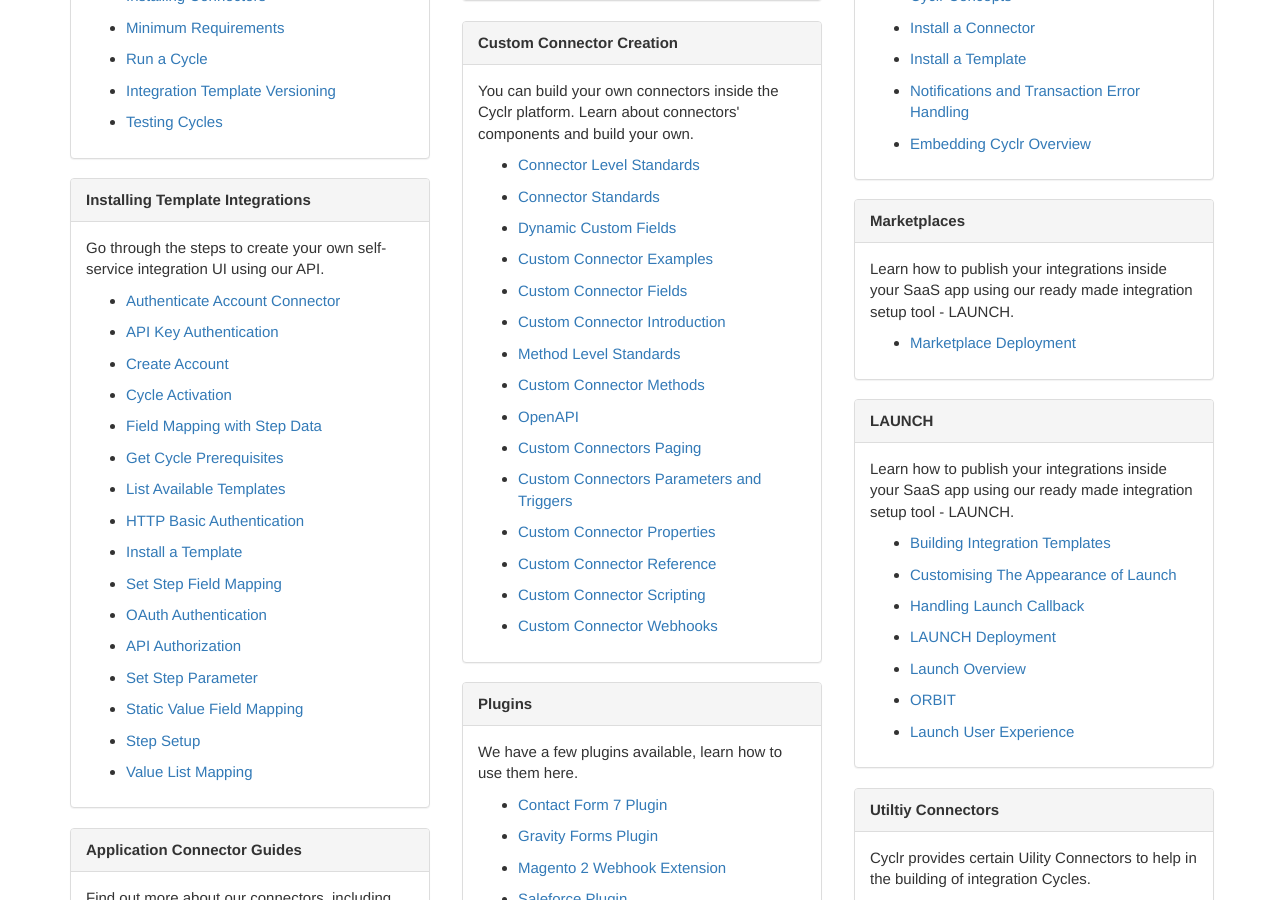
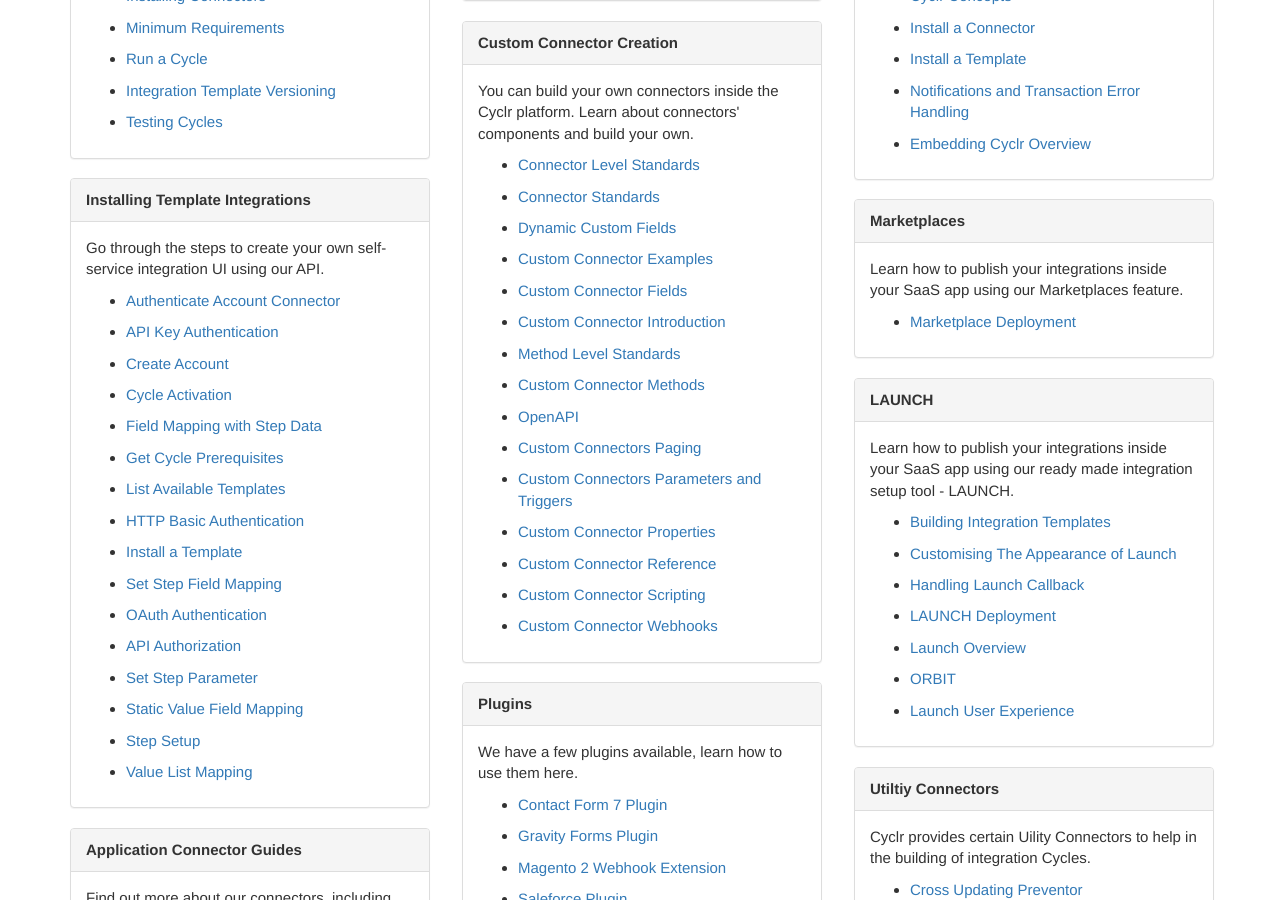
Before and after one commit to sneakysneak/docs, a Jekyll site: the page built from index.md, in a window 1280 px wide and 900 px high, scrolled down 545 px. Built offline with Jekyll 4.4.1, drawn with Linux system fonts in a browser that asks for light colours; nearby versions of some CDN libraries; comment, search, counter and statistics services are not loaded.

Commit message:
Update shuffle.html

```diff
--- a/_includes/shuffle.html
+++ b/_includes/shuffle.html
@@ -130,8 +130,7 @@ see the problems this layout poses if you're including it in PDF. {{site.data.al
     <div class="panel panel-default">
       <div class="panel-heading">Marketplaces</div>
       <div class="panel-body">
-        Learn how to publish your integrations inside your SaaS app using our ready made integration setup tool -
-        LAUNCH.
+        Learn how to publish your integrations inside your SaaS app using our Marketplaces feature.
         <ul>
           {% for page in site.pages %}
           {% for tag in page.tags %}
```
